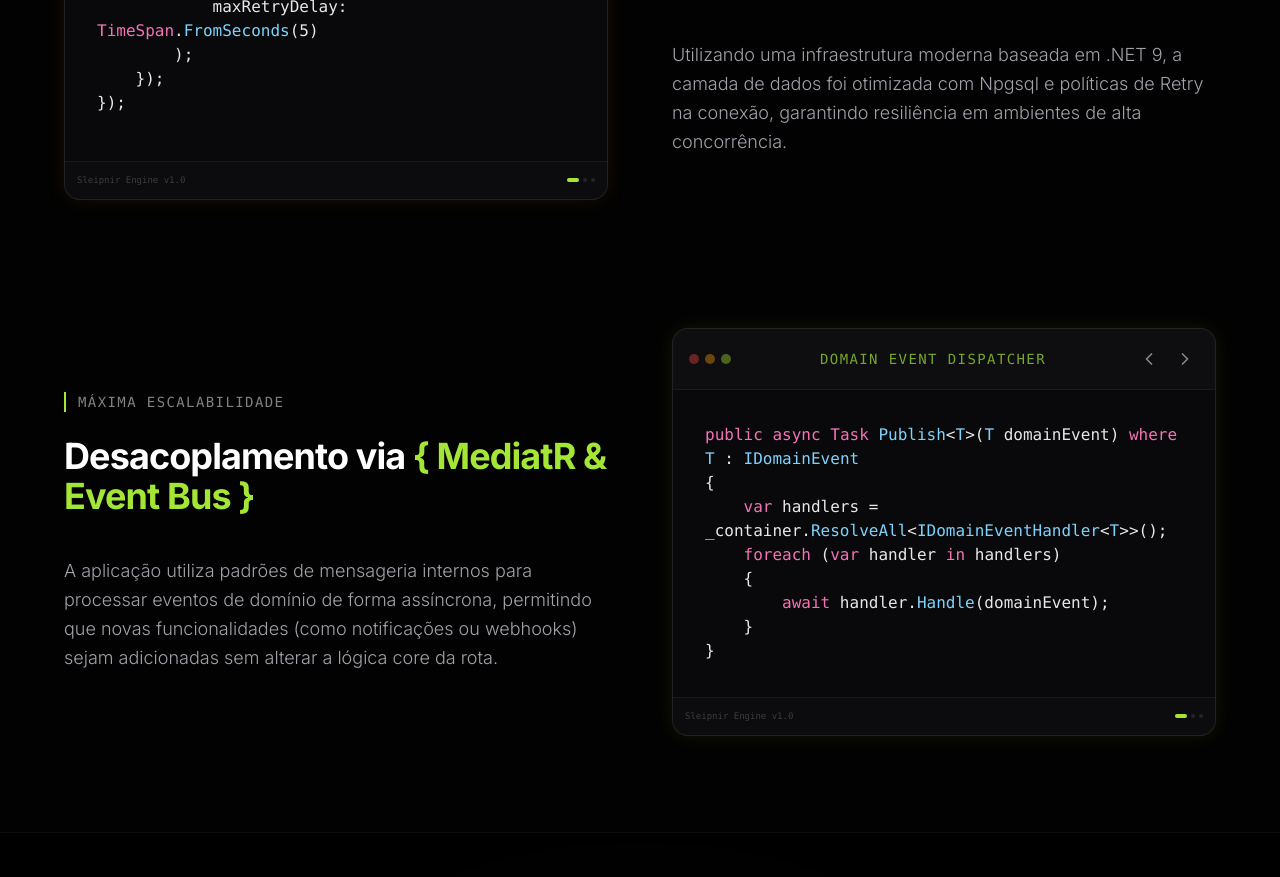
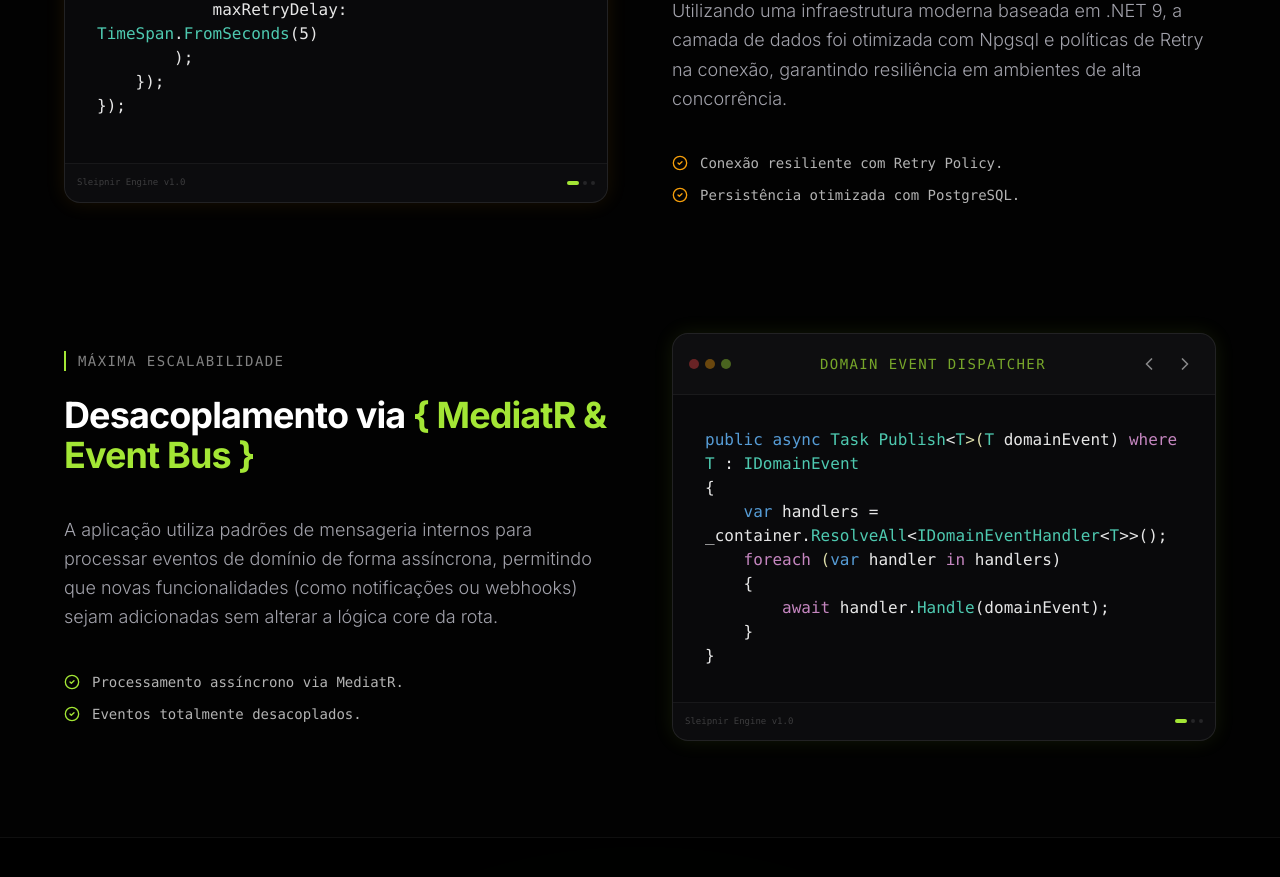
Before and after one commit to Gustavo-Resende/Portfolio, a Next.js app: page /projects/sleipnir in a window 1280 px wide. Shown: the part 2700-3577 px from the top of the page. Built offline with nearby package versions, Linux system fonts and the light colour scheme.

Commit message:
style: Match C# syntax colors to VS Code theme and add feature checklists

```diff
--- a/src/app/projects/sleipnir/page.tsx
+++ b/src/app/projects/sleipnir/page.tsx
@@ -234,6 +234,10 @@ export default function SleipnirProject() {
               <p className="text-text-body text-lg font-light pt-4 leading-relaxed">
                 Utilizando uma infraestrutura moderna baseada em .NET 9, a camada de dados foi otimizada com Npgsql e políticas de Retry na conexão, garantindo resiliência em ambientes de alta concorrência.
               </p>
+              <ul className="space-y-3 pt-4 font-mono text-sm">
+                <li className="flex items-center gap-3 text-white/70"><CheckCircle2 className="text-amber-500 w-4 h-4" /> Conexão resiliente com Retry Policy.</li>
+                <li className="flex items-center gap-3 text-white/70"><CheckCircle2 className="text-amber-500 w-4 h-4" /> Persistência otimizada com PostgreSQL.</li>
+              </ul>
             </div>
           </div>
 
@@ -247,6 +251,10 @@ export default function SleipnirProject() {
               <p className="text-text-body text-lg font-light pt-4 leading-relaxed">
                 A aplicação utiliza padrões de mensageria internos para processar eventos de domínio de forma assíncrona, permitindo que novas funcionalidades (como notificações ou webhooks) sejam adicionadas sem alterar a lógica core da rota.
               </p>
+              <ul className="space-y-3 pt-4 font-mono text-sm">
+                <li className="flex items-center gap-3 text-white/70"><CheckCircle2 className="text-lime-primary w-4 h-4" /> Processamento assíncrono via MediatR.</li>
+                <li className="flex items-center gap-3 text-white/70"><CheckCircle2 className="text-lime-primary w-4 h-4" /> Eventos totalmente desacoplados.</li>
+              </ul>
             </div>
             <div className="relative w-full aspect-square md:aspect-[4/3] order-1 lg:order-2">
                <CodeCarousel
@@ -540,26 +548,35 @@ function CodeCarousel({ snippets, color = "lime" }: { snippets: { title: string,
 }
 
 function highlightCSharp(code: string) {
-  const parts = code.split(/(\/\/.*|"[^"]*"|\b(?:public|private|protected|internal|class|interface|enum|struct|void|string|int|decimal|DateTimeOffset|DateTime|TimeSpan|async|await|task|Task|foreach|in|var|new|throw|if|else|return|using|namespace|static|typeof|base|where|params|readonly)\b|\b[A-Z][a-zA-Z0-9_]*\b)/g);
+  // Enhanced regex for C# syntax highlighting matching the provided VS Code-style screenshot
+  const parts = code.split(/(\/\/.*|"[^"]*"|\b(?:public|private|protected|internal|class|interface|enum|struct|void|string|int|decimal|DateTimeOffset|DateTime|TimeSpan|async|await|task|Task|foreach|in|var|new|throw|if|else|return|using|namespace|static|typeof|base|where|params|readonly|nameof)\b|\b[A-Z][a-zA-Z0-9_]*\b|\b[a-z][a-zA-Z0-9_]*\b(?=\())/g);
 
   return parts.map((part, i) => {
     if (!part) return null;
 
-    // Comments
+    // Comments (Greenish)
     if (part.startsWith("//")) {
-      return <span key={i} className="text-white/30 italic">{part}</span>;
+      return <span key={i} className="text-[#6A9955] italic">{part}</span>;
     }
-    // Strings
+    // Strings (Orange/Brown)
     if (part.startsWith("\"")) {
-      return <span key={i} className="text-amber-200/90">{part}</span>;
+      return <span key={i} className="text-[#CE9178]">{part}</span>;
     }
-    // Keywords
-    if (/^(public|private|protected|internal|class|interface|enum|struct|void|string|int|decimal|DateTimeOffset|DateTime|TimeSpan|async|await|task|Task|foreach|in|var|new|throw|if|else|return|using|namespace|static|typeof|base|where|params|readonly)$/.test(part)) {
-      return <span key={i} className="text-pink-400">{part}</span>;
+    // Control Flow Keywords (Pink)
+    if (/^(if|else|return|await|throw|foreach|in|using|namespace|where)$/.test(part)) {
+      return <span key={i} className="text-[#C586C0]">{part}</span>;
     }
-    // Types / Classes (Simple heuristic: starts with Uppercase)
-    if (/^[A-Z][a-zA-Z0-9_]*$/.test(part)) {
-      return <span key={i} className="text-sky-300">{part}</span>;
+    // Definition Keywords (Blue/Cyan)
+    if (/^(public|private|protected|internal|class|interface|enum|struct|void|async|static|readonly|var|new|typeof|base|nameof)$/.test(part)) {
+      return <span key={i} className="text-[#569CD6]">{part}</span>;
+    }
+    // Types / Classes / Interfaces (Teal/Cyan)
+    if (/^(string|int|decimal|DateTimeOffset|DateTime|TimeSpan|Task|Guid|[A-Z][a-zA-Z0-9_]*)$/.test(part)) {
+       return <span key={i} className="text-[#4EC9B0]">{part}</span>;
+    }
+    // Method/Function calls (Yellow)
+    if (part.endsWith("(") || (i > 0 && /^[a-z][a-zA-Z0-9_]*$/.test(part) && parts[i+1]?.startsWith("("))) {
+       return <span key={i} className="text-[#DCDCAA]">{part}</span>;
     }
 
     return part;
```
